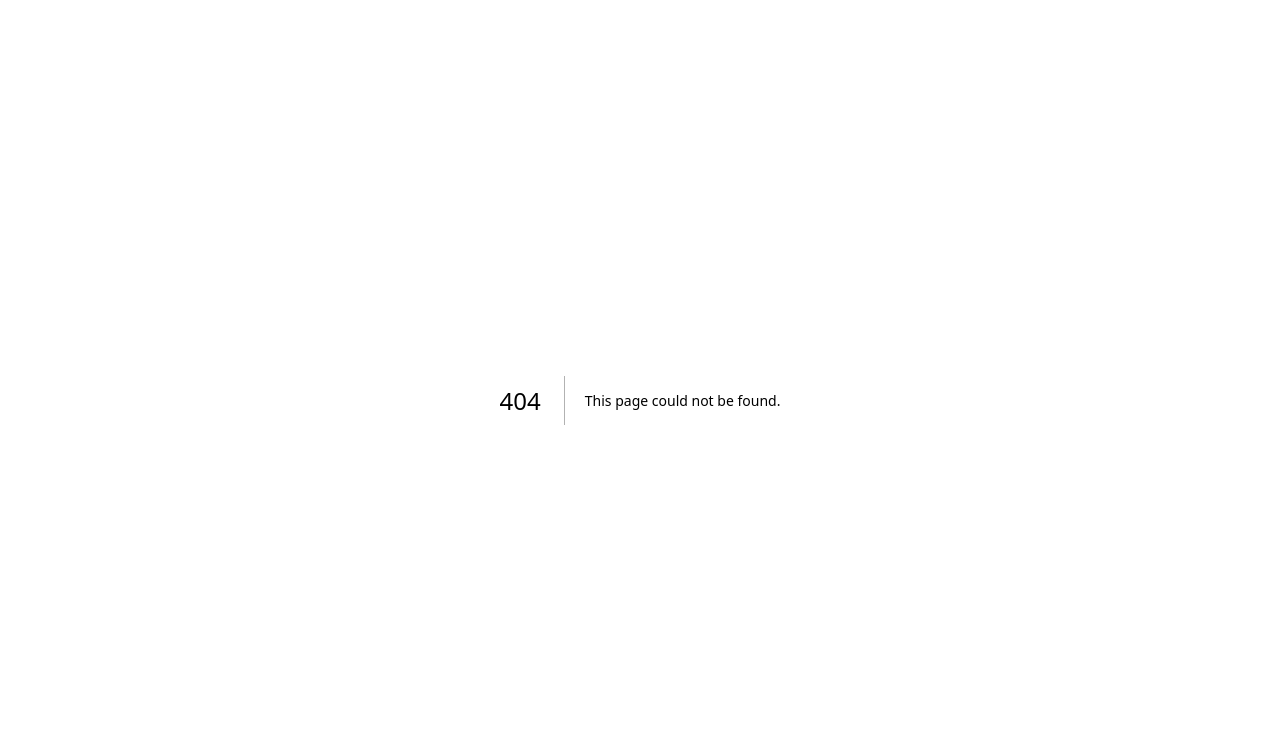
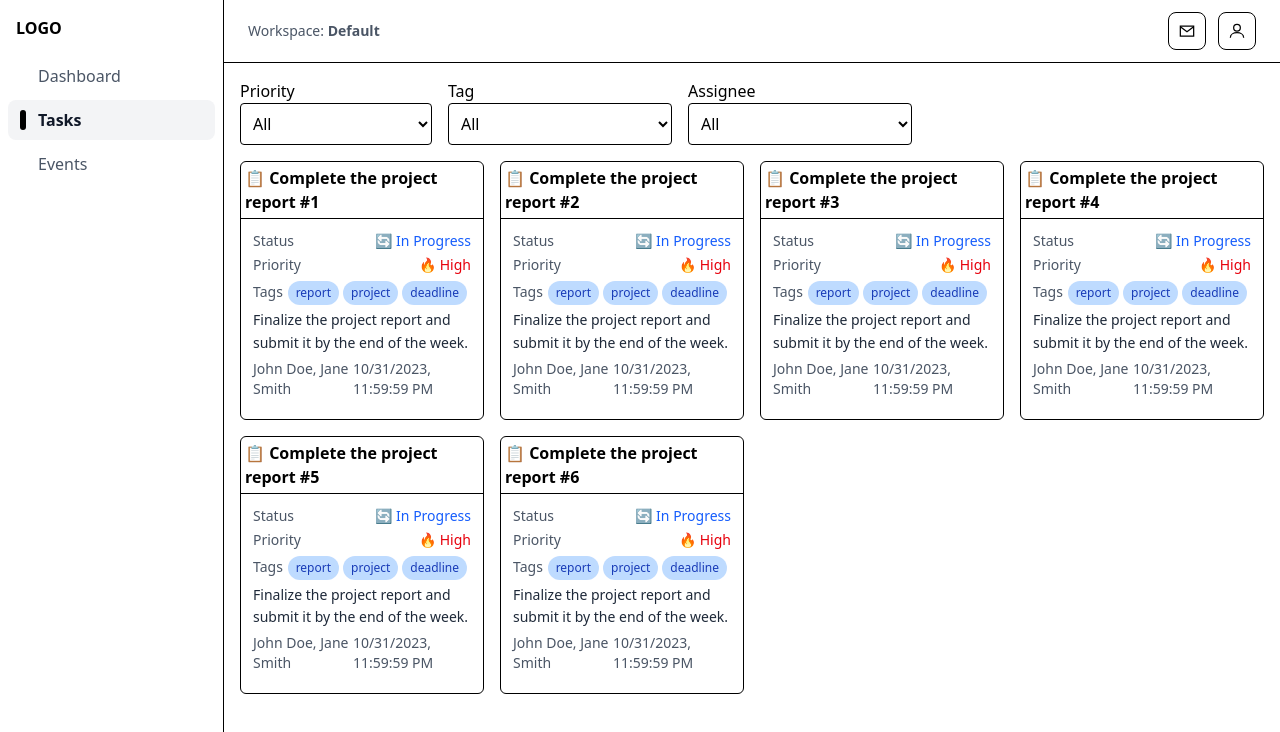
Before and after one commit to AnthonyZhOon/cs-project, a Next.js app: page /tasks in a window 1280 px wide. Before the commit this address had no page. Shown: the top 732 px of the page. Built offline with nearby package versions, Linux system fonts and the light colour scheme.

Commit message:
Tasks page

```diff
--- /dev/null
+++ b/app/(application)/layout.tsx
@@ -0,0 +1,85 @@
+import Link from 'next/link';
+import {ReactNode} from 'react';
+import ClientSidebar from './sidebar.client';
+
+export default function DashboardLayout({children}: {children: ReactNode}) {
+	return (
+		<div className="min-h-screen flex">
+			{/* Sidebar */}
+			<aside className="w-56 shrink-0 border-r bg-white">
+				<div className="p-4 font-semibold">LOGO</div>
+				<ClientSidebar />
+			</aside>
+
+			{/* Main */}
+			<div className="flex-1 flex flex-col">
+				{/* Topbar */}
+				<header className="border-b px-6 py-3 flex items-center justify-between">
+					<div className="text-sm text-gray-600">
+						Workspace: <strong>Default</strong>
+					</div>
+
+					<div className="flex items-center gap-3">
+						<Link
+							href="/messages"
+							aria-label="Messages"
+							className="p-2 rounded-lg border hover:bg-gray-50"
+						>
+							{/* envelope icon */}
+							<svg
+								width="20"
+								height="20"
+								viewBox="0 0 24 24"
+								fill="none"
+								aria-hidden
+							>
+								<path
+									d="M4 6h16v12H4z"
+									stroke="currentColor"
+									strokeWidth="1.5"
+								/>
+								<path
+									d="m4 7 8 6 8-6"
+									stroke="currentColor"
+									strokeWidth="1.5"
+									fill="none"
+								/>
+							</svg>
+						</Link>
+						<Link
+							href="/profile"
+							aria-label="Profile"
+							className="p-2 rounded-lg border hover:bg-gray-50"
+						>
+							{/* user icon */}
+							<svg
+								width="20"
+								height="20"
+								viewBox="0 0 24 24"
+								fill="none"
+								aria-hidden
+							>
+								<circle
+									cx="12"
+									cy="8"
+									r="4"
+									stroke="currentColor"
+									strokeWidth="1.5"
+								/>
+								<path
+									d="M4 20c0-4 4-6 8-6s8 2 8 6"
+									stroke="currentColor"
+									strokeWidth="1.5"
+									fill="none"
+								/>
+							</svg>
+						</Link>
+					</div>
+				</header>
+
+				{/* Content */}
+				<main className="min-h-0">{children}</main>
+			</div>
+		</div>
+	);
+}
--- /dev/null
+++ b/app/(application)/tasks/filters.client.tsx
@@ -0,0 +1,79 @@
+'use client';
+
+import {useRouter, useSearchParams} from 'next/navigation';
+import Select from '@/components/inputs/Select';
+
+export default function FiltersBar({
+	selectedPriority = '',
+	selectedTag = '',
+	selectedAssignee = '',
+	priorityOptions,
+	tagOptions,
+	assigneeOptions,
+}: {
+	selectedPriority?: string;
+	selectedTag?: string;
+	selectedAssignee?: string;
+	priorityOptions: readonly string[];
+	tagOptions: string[];
+	assigneeOptions: string[];
+}) {
+	const router = useRouter();
+	const searchParams = useSearchParams();
+
+	const updateParam = (key: string, value: string) => {
+		const params = new URLSearchParams(searchParams.toString());
+		if (value) params.set(key, value);
+		else params.delete(key);
+		router.replace(`?${params.toString()}`, {scroll: false});
+	};
+
+	return (
+		<div className="flex flex-wrap gap-4 items-end">
+			<div className="w-48">
+				<Select
+					name="priority"
+					label="Priority"
+					value={selectedPriority}
+					onChange={e => updateParam('priority', e.currentTarget.value)}
+				>
+					{priorityOptions.map(value => (
+						<option key={value} value={value}>
+							{value ? value.charAt(0) + value.slice(1).toLowerCase() : 'All'}
+						</option>
+					))}
+				</Select>
+			</div>
+			<div className="w-56">
+				<Select
+					name="tag"
+					label="Tag"
+					value={selectedTag}
+					onChange={e => updateParam('tag', e.currentTarget.value)}
+				>
+					<option value="">All</option>
+					{tagOptions.map(value => (
+						<option key={value} value={value}>
+							{value}
+						</option>
+					))}
+				</Select>
+			</div>
+			<div className="w-56">
+				<Select
+					name="assignee"
+					label="Assignee"
+					value={selectedAssignee}
+					onChange={e => updateParam('assignee', e.currentTarget.value)}
+				>
+					<option value="">All</option>
+					{assigneeOptions.map(value => (
+						<option key={value} value={value}>
+							{value}
+						</option>
+					))}
+				</Select>
+			</div>
+		</div>
+	);
+}
--- /dev/null
+++ b/app/(application)/tasks/page.tsx
@@ -0,0 +1,80 @@
+import TaskComponent, {exampleTask} from '@/components/Task';
+import {Priority} from '@/lib/types';
+import FiltersBar from './filters.client';
+import type {TaskWithAssigneesAndTags} from '@/lib/types';
+
+// Placeholder list used when no tasks are provided to the page
+const placeholderTasks: NonNullable<TaskWithAssigneesAndTags>[] = Array.from({
+	length: 6,
+}).map(
+	(_, i) =>
+		({
+			...exampleTask,
+			id: `${i + 1}`,
+			title: `${exampleTask.title} #${i + 1}`,
+			// ensure a fresh Date instance per item
+			deadline: exampleTask.deadline ? new Date(exampleTask.deadline) : null,
+		}) as NonNullable<TaskWithAssigneesAndTags>,
+);
+
+// Page: accepts tasks if provided, otherwise shows example placeholders so the route renders standalone
+export default function TasksPage({
+	searchParams,
+}: {
+	searchParams?: Record<string, string | string[] | undefined>;
+}) {
+	// TODO: Query from database.
+	const list = placeholderTasks;
+
+	const selectedPriority =
+		typeof searchParams?.priority === 'string' ? searchParams.priority : '';
+	const selectedTag =
+		typeof searchParams?.tag === 'string' ? searchParams.tag : '';
+	const selectedAssignee =
+		typeof searchParams?.assignee === 'string' ? searchParams.assignee : '';
+
+	const priorityOptions: readonly string[] = [
+		'',
+		Priority.LOW,
+		Priority.MEDIUM,
+		Priority.HIGH,
+	];
+	const tagOptions = [
+		...new Set(list.flatMap(t => t.tags.map(tag => tag.name))),
+	];
+	const assigneeOptions = [
+		...new Set(list.flatMap(t => t.assignees.map(a => a.name))),
+	];
+
+	const filtered = list.filter(t => {
+		const byPriority = selectedPriority
+			? t.priority === selectedPriority
+			: true;
+		const byTag = selectedTag
+			? t.tags.some(tag => tag.name === selectedTag)
+			: true;
+		const byAssignee = selectedAssignee
+			? t.assignees.some(a => a.name === selectedAssignee)
+			: true;
+		return byPriority && byTag && byAssignee;
+	});
+
+	return (
+		<div className="p-4 space-y-4">
+			<FiltersBar
+				selectedPriority={selectedPriority}
+				selectedTag={selectedTag}
+				selectedAssignee={selectedAssignee}
+				priorityOptions={priorityOptions}
+				tagOptions={tagOptions}
+				assigneeOptions={assigneeOptions}
+			/>
+
+			<div className="grid grid-cols-1 sm:grid-cols-2 lg:grid-cols-3 xl:grid-cols-4 gap-4">
+				{filtered.map(task => (
+					<TaskComponent key={task.id} task={task} />
+				))}
+			</div>
+		</div>
+	);
+}
--- a/app/(dashboard)/dashboard/layout.tsx
+++ /dev/null
@@ -1,45 +0,0 @@
-import Link from "next/link";
-import { ReactNode } from "react";
-import ClientSidebar from "./sidebar.client";
-
-export default function DashboardLayout({ children }: { children: ReactNode }) {
-  return (
-    <div className="min-h-screen flex">
-      {/* Sidebar */}
-      <aside className="w-56 shrink-0 border-r bg-white">
-        <div className="p-4 font-semibold">LOGO</div>
-        <ClientSidebar />
-      </aside>
-
-      {/* Main */}
-      <div className="flex-1 flex flex-col">
-        {/* Topbar */}
-        <header className="border-b px-6 py-3 flex items-center justify-between">
-          <div className="text-sm text-gray-600">
-            Workspace: <strong>Default</strong>
-          </div>
-
-          <div className="flex items-center gap-3">
-            <Link href="/messages" aria-label="Messages" className="p-2 rounded-lg border hover:bg-gray-50">
-              {/* envelope icon */}
-              <svg width="20" height="20" viewBox="0 0 24 24" fill="none" aria-hidden>
-                <path d="M4 6h16v12H4z" stroke="currentColor" strokeWidth="1.5" />
-                <path d="m4 7 8 6 8-6" stroke="currentColor" strokeWidth="1.5" fill="none" />
-              </svg>
-            </Link>
-            <Link href="/profile" aria-label="Profile" className="p-2 rounded-lg border hover:bg-gray-50">
-              {/* user icon */}
-              <svg width="20" height="20" viewBox="0 0 24 24" fill="none" aria-hidden>
-                <circle cx="12" cy="8" r="4" stroke="currentColor" strokeWidth="1.5" />
-                <path d="M4 20c0-4 4-6 8-6s8 2 8 6" stroke="currentColor" strokeWidth="1.5" fill="none" />
-              </svg>
-            </Link>
-          </div>
-        </header>
-
-        {/* Content */}
-        <main className="min-h-0">{children}</main>
-      </div>
-    </div>
-  );
-}
```
Also changed, not shown: app/(application)/dashboard/page.tsx (renamed from app/(dashboard)/dashboard/page.tsx), app/(application)/sidebar.client.tsx (renamed from app/(dashboard)/dashboard/sidebar.client.tsx).
